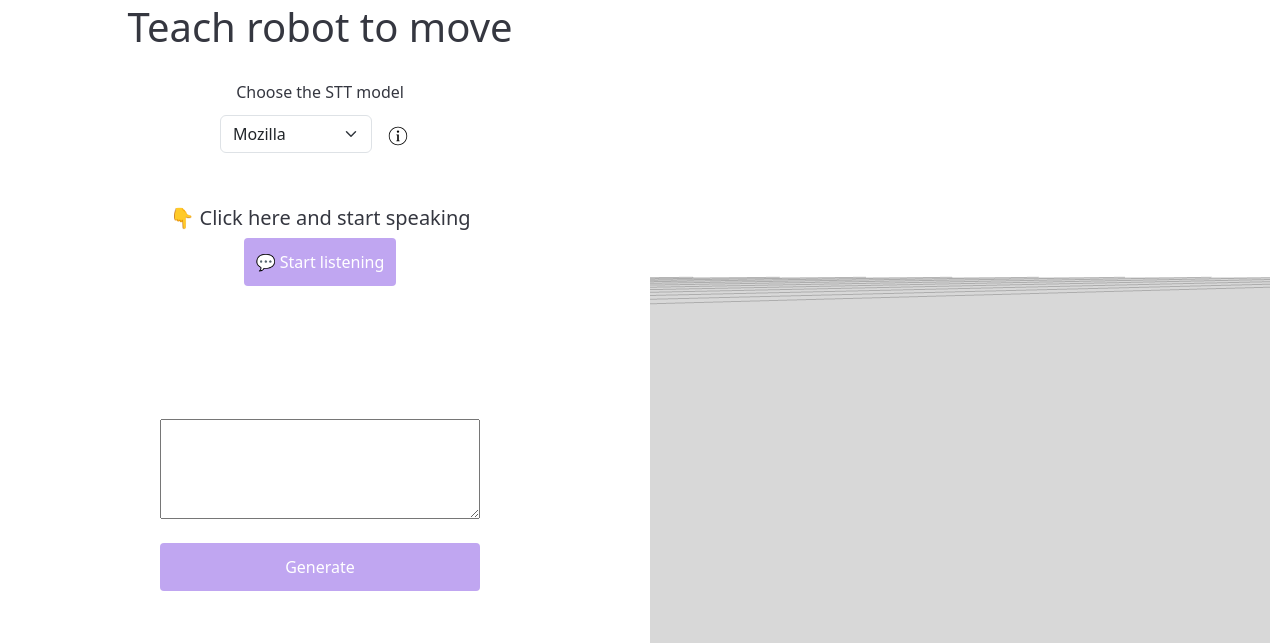
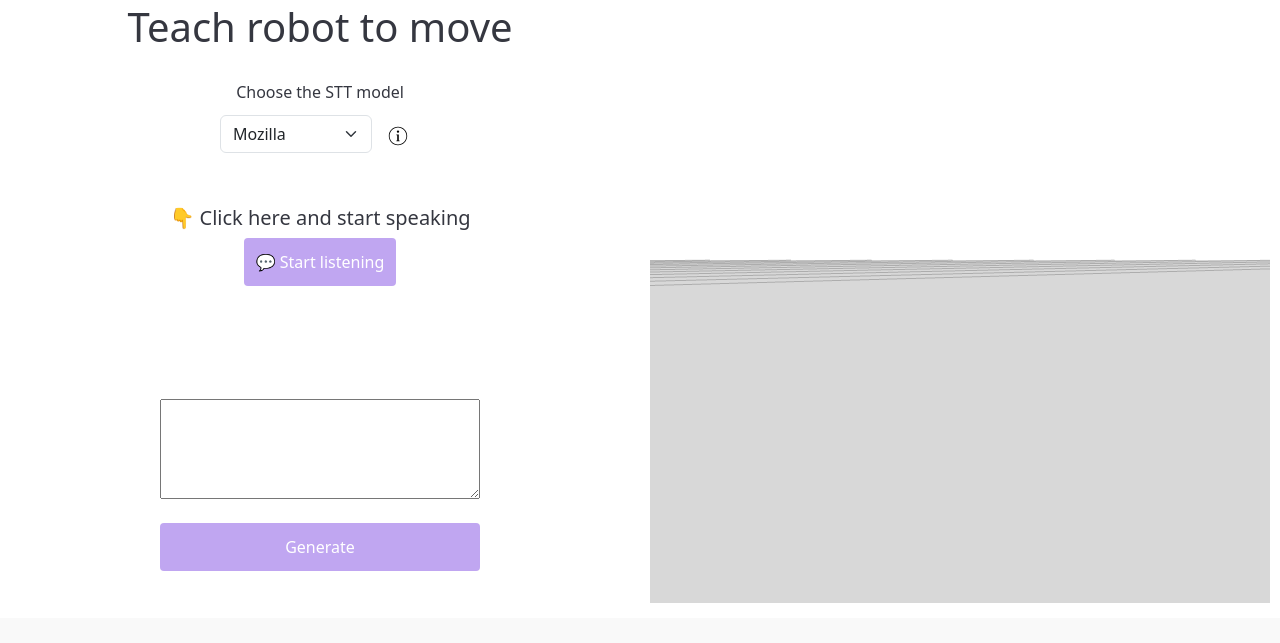
Before and after one commit to kexincchen/Teach-Robot-to-move, a Flask app: page / in a window 1280 px wide. Shown: the part 182-825 px from the top of the page. After the commit the page ends 785 px from the top, so only its background shows below. Run offline with Flask 3, Linux system fonts and the light colour scheme; some libraries are stand-ins or nearby versions.

Commit message:
Change the css style

```diff
--- a/static/css/main.css
+++ b/static/css/main.css
@@ -79,7 +79,7 @@ button:hover {
   flex-direction: row;
   justify-content: space-around; /* Use flexbox to distribute space around children */
   width: 100%;   /* Set the width of the container */
-  height: 80vh;
+  height: 75vh;
   /* border: 1px solid rgb(224, 166, 237);   */
   margin-top: 90px;
 
```
